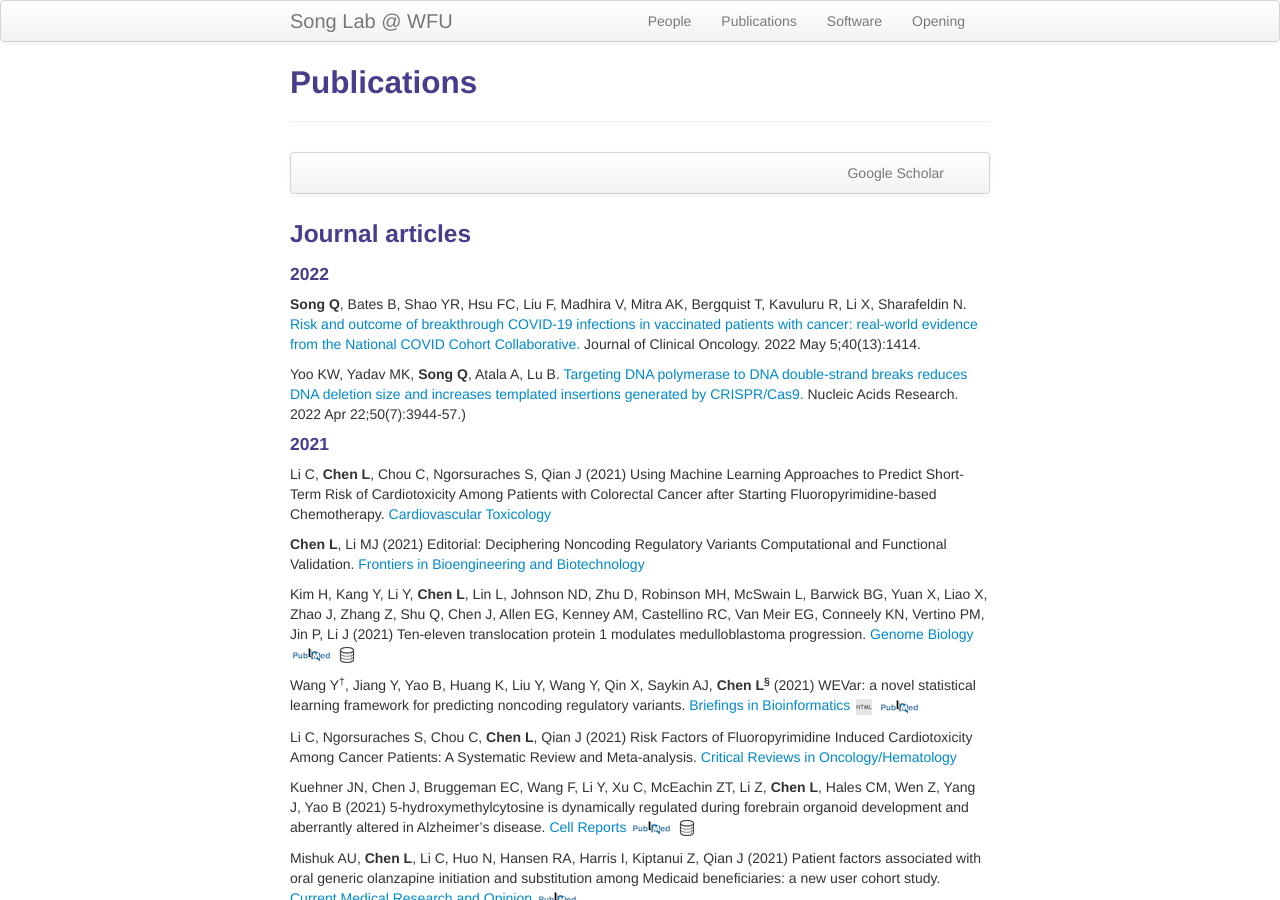
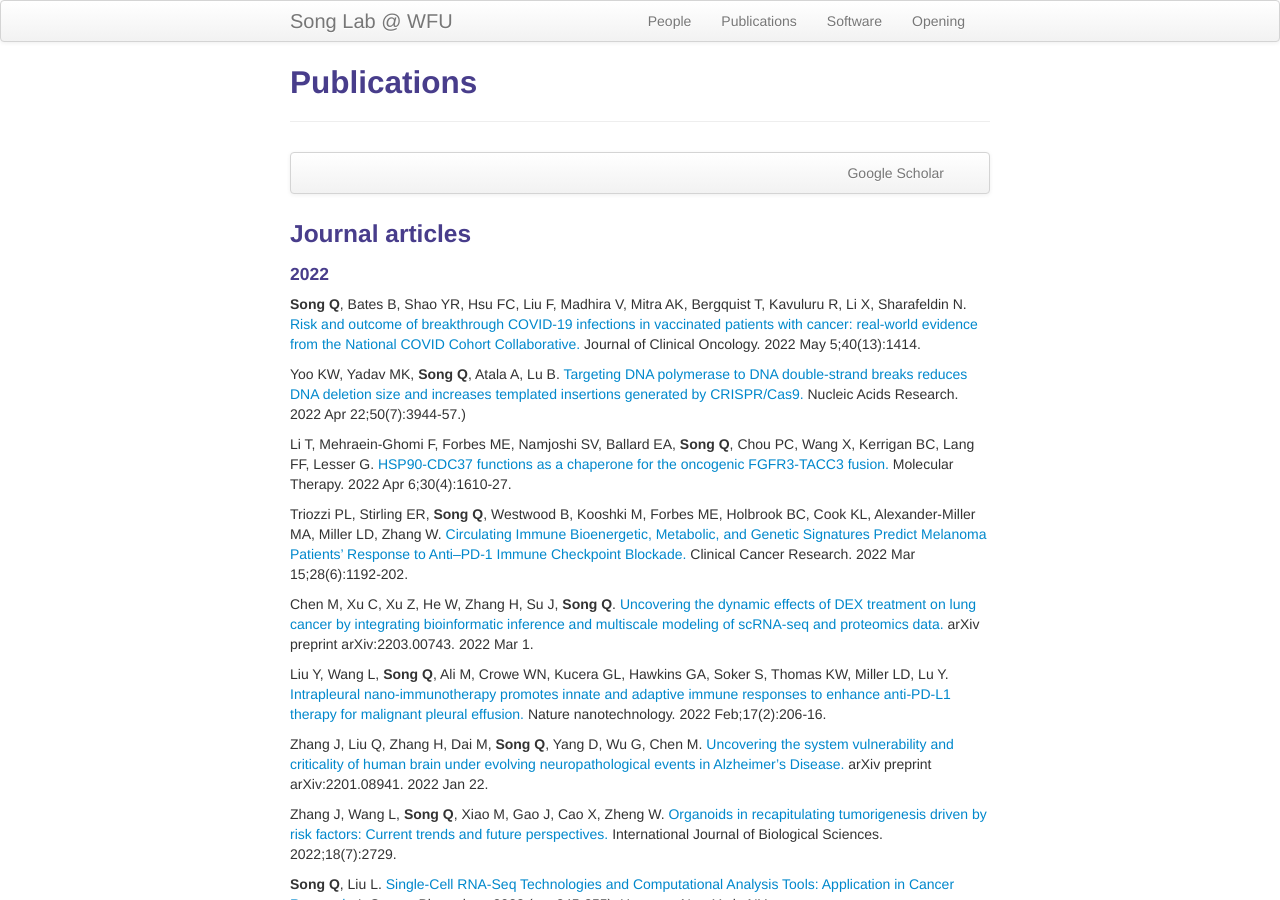
Before and after one commit to songqianqianlab/songqianqianlab.github.io2, a Jekyll site: the page built from pages/pubs.md, in a window 1280 px wide and 900 px high. Built offline with Jekyll 4.4.1, drawn with Linux system fonts in a browser that asks for light colours; some of the changed text lies outside the part shown.

Commit message:
Update pubs.md
2022 pub submitted

```diff
--- a/pages/pubs.md
+++ b/pages/pubs.md
@@ -20,6 +20,22 @@ description: Song Qianqian's publications
 **Song Q**, Bates B, Shao YR, Hsu FC, Liu F, Madhira V, Mitra AK, Bergquist T, Kavuluru R, Li X, Sharafeldin N. [Risk and outcome of breakthrough COVID-19 infections in vaccinated patients with cancer: real-world evidence from the National COVID Cohort Collaborative.](https://www.ncbi.nlm.nih.gov/pmc/articles/PMC9061155/) Journal of Clinical Oncology. 2022 May 5;40(13):1414.
 
 Yoo KW, Yadav MK, **Song Q**, Atala A, Lu B. [Targeting DNA polymerase to DNA double-strand breaks reduces DNA deletion size and increases templated insertions generated by CRISPR/Cas9.](https://academic.oup.com/nar/article/50/7/3944/6552087?login=true) Nucleic Acids Research. 2022 Apr 22;50(7):3944-57.)
+
+Li T, Mehraein-Ghomi F, Forbes ME, Namjoshi SV, Ballard EA, **Song Q**, Chou PC, Wang X, Kerrigan BC, Lang FF, Lesser G. [HSP90-CDC37 functions as a chaperone for the oncogenic FGFR3-TACC3 fusion.](https://www.sciencedirect.com/science/article/pii/S1525001622000922?casa_token=uYa8siR5sogAAAAA:IbdsxGPdqbBEvC9hn_AZVu3SYTvUXOb7w-086fVYCvzDN7yrNEirul4Du-toxF-GUfoQlUdDiQ) Molecular Therapy. 2022 Apr 6;30(4):1610-27.
+
+Triozzi PL, Stirling ER, **Song Q**, Westwood B, Kooshki M, Forbes ME, Holbrook BC, Cook KL, Alexander-Miller MA, Miller LD, Zhang W. [Circulating Immune Bioenergetic, Metabolic, and Genetic Signatures Predict Melanoma Patients' Response to Anti–PD-1 Immune Checkpoint Blockade.](https://aacrjournals.org/clincancerres/article-abstract/28/6/1192/682031/Circulating-Immune-Bioenergetic-Metabolic-and) Clinical Cancer Research. 2022 Mar 15;28(6):1192-202.
+
+Chen M, Xu C, Xu Z, He W, Zhang H, Su J, **Song Q**. [Uncovering the dynamic effects of DEX treatment on lung cancer by integrating bioinformatic inference and multiscale modeling of scRNA-seq and proteomics data.](https://arxiv.org/abs/2203.00743) arXiv preprint arXiv:2203.00743. 2022 Mar 1.
+
+Liu Y, Wang L, **Song Q**, Ali M, Crowe WN, Kucera GL, Hawkins GA, Soker S, Thomas KW, Miller LD, Lu Y. [Intrapleural nano-immunotherapy promotes innate and adaptive immune responses to enhance anti-PD-L1 therapy for malignant pleural effusion.](https://www.nature.com/articles/s41565-021-01032-w) Nature nanotechnology. 2022 Feb;17(2):206-16.
+
+Zhang J, Liu Q, Zhang H, Dai M, **Song Q**, Yang D, Wu G, Chen M. [Uncovering the system vulnerability and criticality of human brain under evolving neuropathological events in Alzheimer's Disease.](https://arxiv.org/abs/2201.08941) arXiv preprint arXiv:2201.08941. 2022 Jan 22.
+
+Zhang J, Wang L, **Song Q**, Xiao M, Gao J, Cao X, Zheng W. [Organoids in recapitulating tumorigenesis driven by risk factors: Current trends and future perspectives.](https://www.ncbi.nlm.nih.gov/pmc/articles/PMC9066109/) International Journal of Biological Sciences. 2022;18(7):2729.
+
+**Song Q**, Liu L. [Single-Cell RNA-Seq Technologies and Computational Analysis Tools: Application in Cancer Research.](https://link.springer.com/protocol/10.1007/978-1-0716-1896-7_23) InCancer Biomarkers 2022 (pp. 245-255). Humana, New York, NY.
+
+Bian S, Ni W, Zhu M, Zhang X, Qiang Y, Zhang J, Ni Z, Shen Y, Qiu S, **Song Q**, Xiao M. [Flap endonuclease 1 Facilitated Hepatocellular Carcinoma Progression by Enhancing USP7/MDM2-mediated P53 Inactivation.](https://www.ncbi.nlm.nih.gov/pmc/articles/PMC8771828/) International journal of biological sciences. 2022;18(3):1022.
 
 #### 2021
 
```
